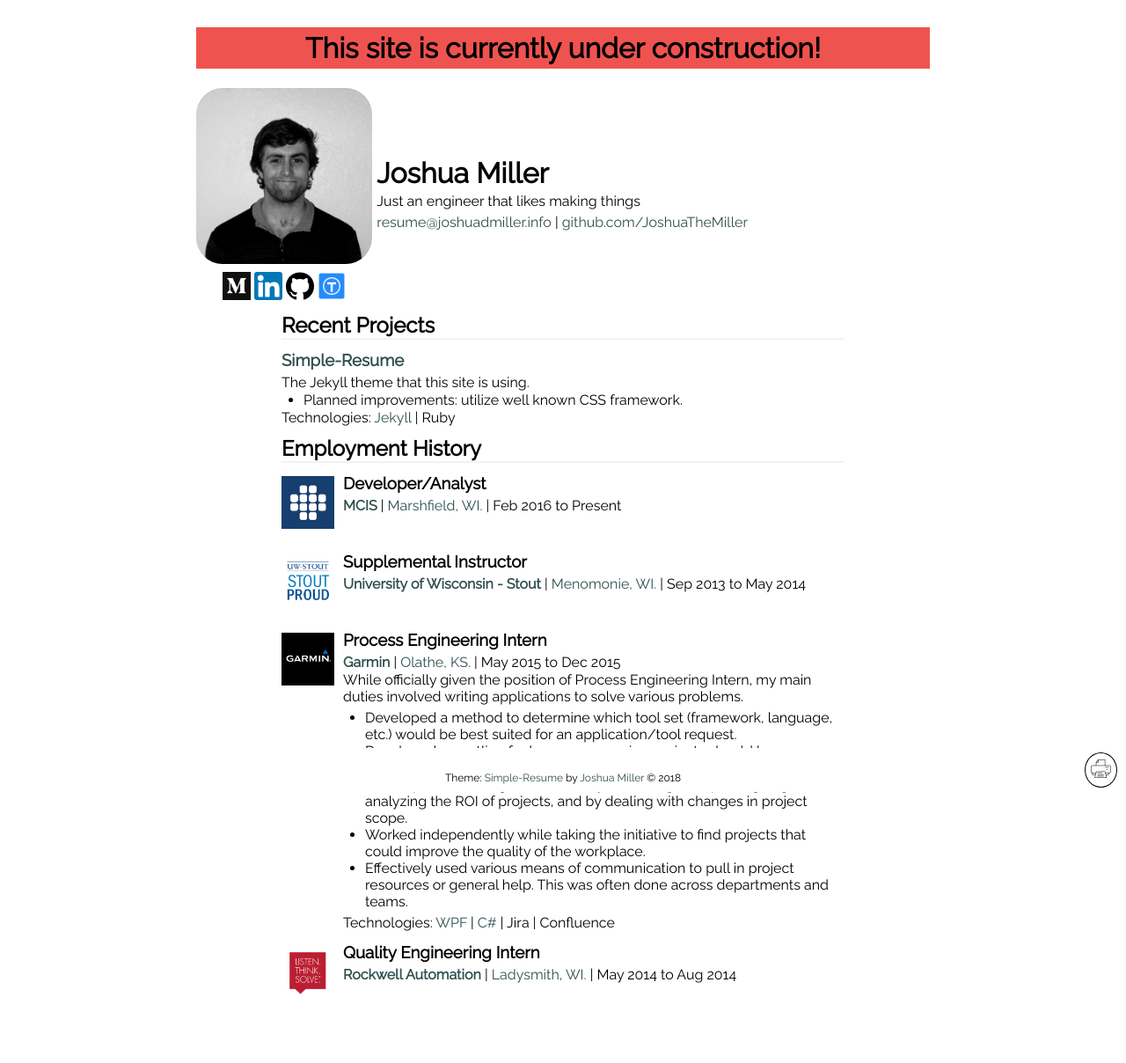
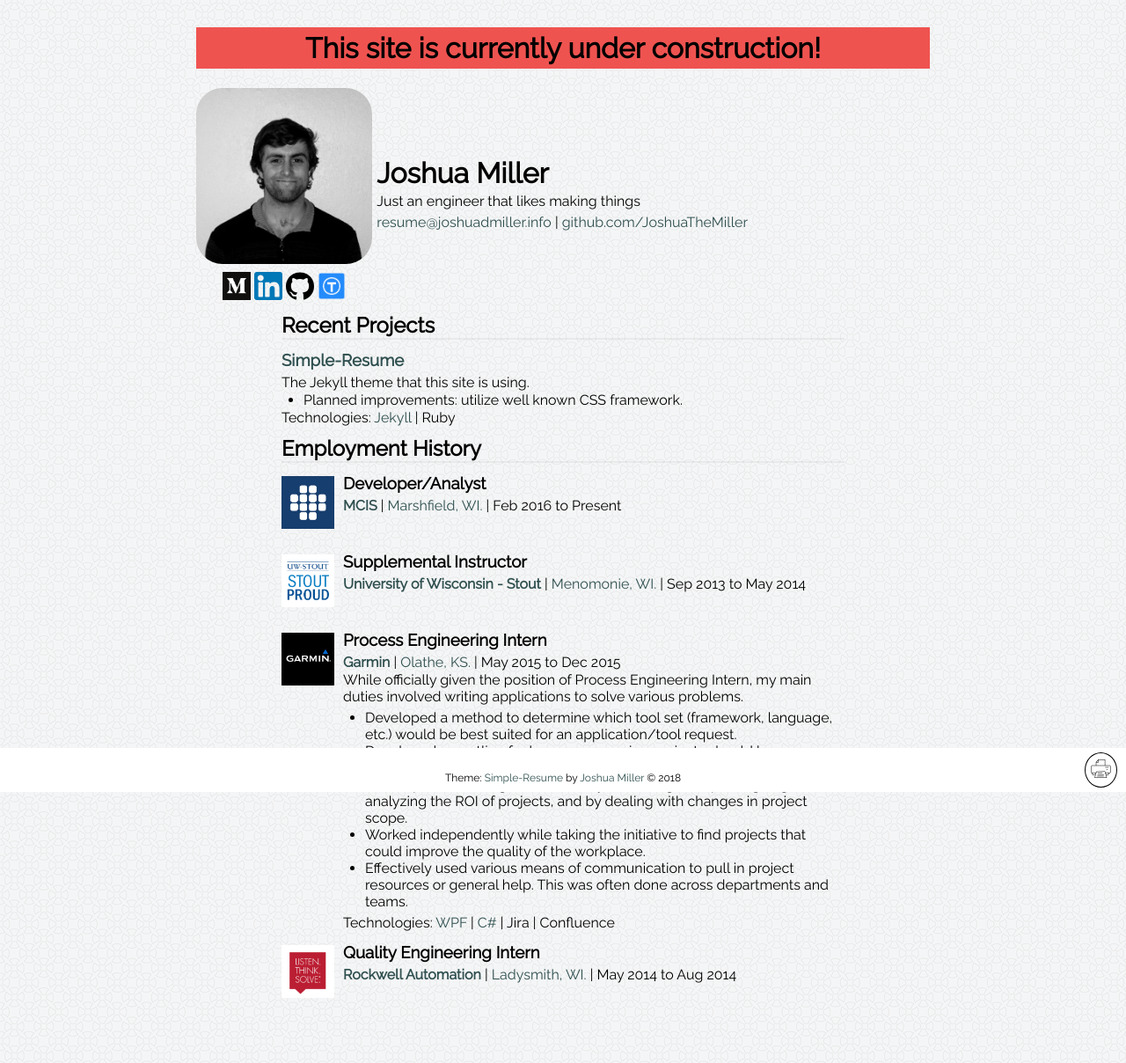
Before and after one commit to JoshuaTheMiller/Simple-Resume, a Jekyll site: the page built from index.md, in a window 1280 px wide. Shown: the whole page at 88% size. Built offline with Jekyll 4.4.1, drawn with Linux system fonts in a browser that asks for light colours.

Commit message:
Moved image assets

```diff
--- a/_layouts/default.html
+++ b/_layouts/default.html
@@ -20,6 +20,6 @@
             {% include site-footer.html %}
         </footer>
         {% include scripts.html %}
-        <button class="print-button" onclick="window.print();return false;"><img class="print-button-image" src="/images/icon_printer.svg"/></button>
+        <button class="print-button" onclick="window.print();return false;"><img class="print-button-image" src="/assets/images/icon_printer.svg"/></button>
     </body>
 </html>
```
Also changed, not shown: assets/images/circles-light.png (renamed from images/circles-light.png), assets/images/icon_printer.svg (renamed from images/icon_printer.svg).
